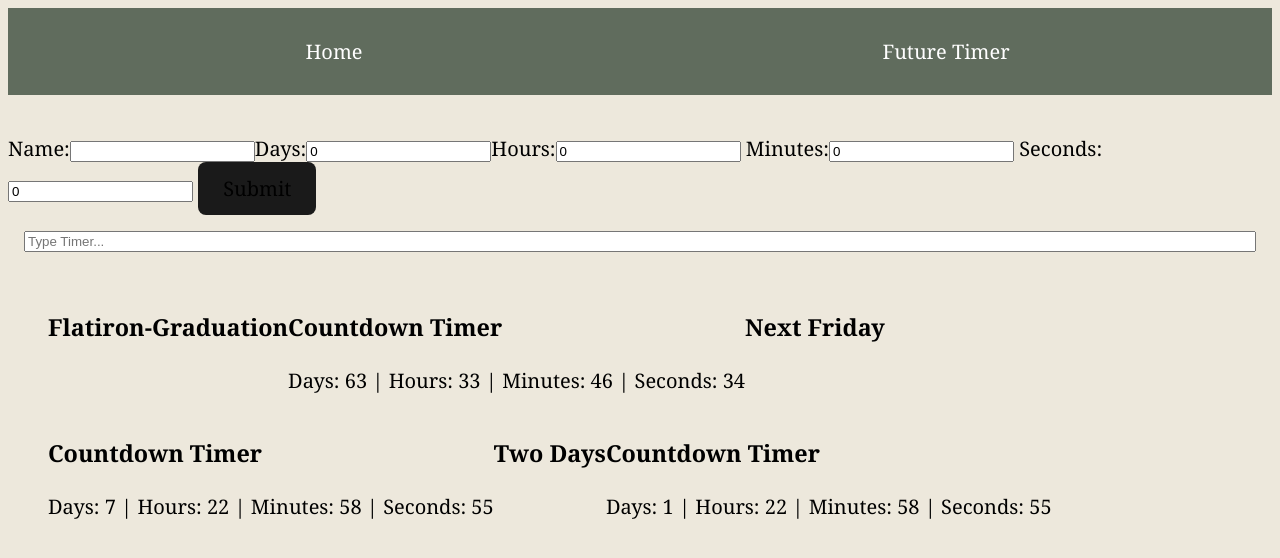
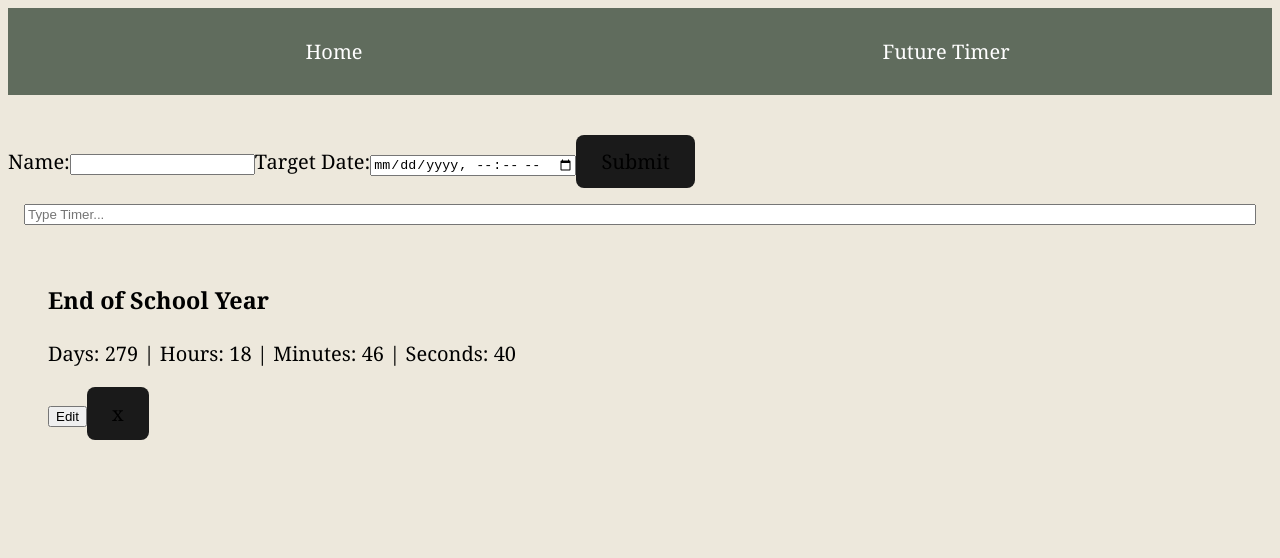
Before and after one commit to Nikki-code-svg/timercards-phase-2-project, a React (Vite) app: page /LongTimer in a window 1280 px wide. Shown: the top 558 px of the page. Built offline with nearby package versions, Linux system fonts and the light colour scheme; data requests are answered from the project's data file.

Commit message:
long timers

```diff
--- a/db.json
+++ b/db.json
@@ -38,28 +38,9 @@
   ],
   "longterm": [
     {
-      "id": "1",
-      "name": "Flatiron-Graduation",
-      "days": 63,
-      "hours": 33,
-      "minutes": 46,
-      "seconds": 39
-    },
-    {
-      "id": "783c",
-      "name": "Next Friday",
-      "days": 8,
-      "hours": 0,
-      "minutes": 0,
-      "seconds": 0
-    },
-    {
-      "id": "dfe9",
-      "name": "Two Days",
-      "days": 2,
-      "hours": 0,
-      "minutes": 0,
-      "seconds": 0
+      "id": "c759",
+      "name": "End of School Year",
+      "targetDate": "2025-06-26T17:00"
     }
   ]
 }
--- a/src/Long.css
+++ b/src/Long.css
@@ -2,3 +2,33 @@
     display:flex;
     text-align: center;
 }
+
+.longbtn-delete {
+
+}
+
+.editedbtn {
+
+}
+
+
+/* Long form  */
+.longSubbtn {
+
+}
+
+.input-form {
+
+}
+
+.cancelbtn {
+
+}
+
+.savebtn {
+
+}
+
+.edit-input {
+
+}
--- a/src/LongCard.jsx
+++ b/src/LongCard.jsx
@@ -1,22 +1,45 @@
-import { Link } from 'react-router-dom';
-import React, {useState} from "react";
+import React, { useState } from "react";
 import LongCount from "./LongCount";
+import './Long.css'
 
+function LongCard({ name, targetDate, id, handleDelete, handleUpdate }) {
+  const [isEditing, setIsEditing] = useState(false);
+  const [newName, setNewName] = useState(name);
+  const [newTargetDate, setNewTargetDate] = useState(targetDate);
 
+  const submitEdit = () => {
+    handleUpdate(id, { name: newName, targetDate: newTargetDate });
+    setIsEditing(false); // Exit edit mode
+  };
 
-function LongCard({ name, days, hours, minutes, seconds }) {
-     return (
-     <>
-      <h3>{name}</h3>
-      <LongCount
-          days={days}
-          hours={hours}
-          minutes={minutes}
-          seconds={seconds}
-         />
-
-      </>
-    )
+  return (
+    <main>
+      {isEditing ? (
+        <div>
+          <input
+            className="edit-input"
+            type="text"
+            value={newName}
+            onChange={(e) => setNewName(e.target.value)}
+          />
+          <input
+            type="datetime-local"
+            value={newTargetDate}
+            onChange={(e) => setNewTargetDate(e.target.value)}
+          />
+          <button className="savebtn" onClick={submitEdit}>Save</button>
+          <button className="cancelbtn" onClick={() => setIsEditing(false)}>Cancel</button>
+        </div>
+      ) : (
+        <div>
+          <h3>{name}</h3>
+          <LongCount targetDate={targetDate} />
+          <button className="editedbtn" onClick={() => setIsEditing(true)}>Edit</button>
+          <button className="longbtn-delete" onClick={() => handleDelete(id)}>x</button>
+        </div>
+      )}
+    </main>
+  );
 }
 
 export default LongCard;
--- a/src/LongCount.jsx
+++ b/src/LongCount.jsx
@@ -1,62 +1,34 @@
 import React, { useState, useEffect } from "react";
 
-const LongCount = ({ days, hours, minutes, seconds }) => {
-  const [timeLeft, setTimeLeft] = useState({
-    days: days || 0,
-    hours: hours || 0,
-    minutes: minutes || 0,
-    seconds: seconds || 0,
-  });
+const LongCount = ({ targetDate }) => {
+  const [timeLeft, setTimeLeft] = useState({ days: 0, hours: 0, minutes: 0, seconds: 0 });
 
   useEffect(() => {
-    let interval;
+    const interval = setInterval(() => {
+      const now = new Date();
+      const distance = new Date(targetDate) - now;
 
-    interval = setInterval(() => {
-      setTimeLeft((prevTime) => {
-        let updatedDays = prevTime.days;
-        let updatedHours = prevTime.hours;
-        let updatedMinutes = prevTime.minutes;
-        let updatedSeconds = prevTime.seconds;
+      if (distance < 0) {
+        clearInterval(interval);
+        setTimeLeft({ days: 0, hours: 0, minutes: 0, seconds: 0 });
+        return;
+      }
 
-        if (updatedSeconds === 0) {
-          if (updatedMinutes === 0) {
-            if (updatedHours === 0) {
-              if (updatedDays === 0) {
-                clearInterval(interval);
-                return prevTime;
-              }
-              updatedDays -= 1;
-              updatedHours = 23;
-            }
-            updatedHours -= 1;
-            updatedMinutes = 59;
-          }
-          updatedMinutes -= 1;
-          updatedSeconds = 59;
-        } else {
-          updatedSeconds -= 1;
-        }
+      const remainingDays = Math.floor(distance / (1000 * 60 * 60 * 24));
+      const remainingHours = Math.floor((distance % (1000 * 60 * 60 * 24)) / (1000 * 60 * 60));
+      const remainingMinutes = Math.floor((distance % (1000 * 60 * 60)) / (1000 * 60));
+      const remainingSeconds = Math.floor((distance % (1000 * 60)) / 1000);
 
-        return {
-          days: updatedDays,
-          hours: updatedHours,
-          minutes: updatedMinutes,
-          seconds: updatedSeconds,
-        };
-      });
+      setTimeLeft({ days: remainingDays, hours: remainingHours, minutes: remainingMinutes, seconds: remainingSeconds });
     }, 1000);
 
     return () => clearInterval(interval);
-  }, []);
-
-
-  const { days: remainingDays, hours: remainingHours, minutes: remainingMinutes, seconds: remainingSeconds } = timeLeft;
+  }, [targetDate]);
 
   return (
     <div>
-      <h3>Countdown Timer</h3>
       <p>
-        Days: {remainingDays} | Hours: {remainingHours} | Minutes: {remainingMinutes} | Seconds: {remainingSeconds}
+        Days: {timeLeft.days} | Hours: {timeLeft.hours} | Minutes: {timeLeft.minutes} | Seconds: {timeLeft.seconds}
       </p>
     </div>
   );
--- a/src/LongForm.jsx
+++ b/src/LongForm.jsx
@@ -1,42 +1,20 @@
 import React, { useState } from "react";
+import "./Long.css"
 
-function LongForm({addTimer}) {
-    const [ days, setDays ] = useState(0);
-    const [ hours, setHours ] = useState(0);
-    const [ minutes, setMinutes ] = useState(0);
-    const [ seconds, setSeconds ] = useState(0);
+function LongForm({ addTimer }) {
+  const [name, setName] = useState("");
+  const [targetDate, setTargetDate] = useState("");
 
-    const [ name, setName ] = useState("");
+  const handleNameChange = (e) => setName(e.target.value);
 
-    const handleDaysChange = (e) => {
-        setDays(parseInt(e.target.value));
-    }
-
-    const handleHoursChange = (e) => {
-        setHours(parseInt(e.target.value));
-    }
-
-    const handleMinutesChange = (e) => {
-        setMinutes(parseInt(e.target.value));
-    }
-    const handleSecondsChange = (e) => {
-        setSeconds(parseInt(e.target.value));
-    }
-    const handleNameChange = (e) => {
-        setName(e.target.value)
-
-    }
+  const handleDateChange = (e) => setTargetDate(e.target.value);
 
   function handleSubmit(e) {
     e.preventDefault();
 
-
     const timerData = {
       name,
-    days,
-    hours,
-    minutes,
-    seconds
+      targetDate,
     };
 
     fetch("http://localhost:3000/longterm", {
@@ -49,56 +27,27 @@ fetch("http://localhost:3000/longterm", {
       .then((response) => response.json())
       .then((data) => {
         addTimer(data);
-    setHours(0);
-    setMinutes(0);
-    setSeconds(0);
+        setName("");
+        setTargetDate("");
       })
       .catch((error) => {
         console.error(error);
       });
   }
+
   return (
-
-    <form onSubmit={handleSubmit}>
+    <form  className="longSubbtn" onSubmit={handleSubmit}>
       <label>
         Name:
-         <input type="name"
-          value={name}
-          onChange={handleNameChange} />
+        <input className="input-form" type="text" value={name} onChange={handleNameChange} />
       </label>
       <label>
-        Days:
-        <input type="number"
-        value={days}
-         onChange={handleDaysChange} />
+        Target Date:
+        <input className="input-form" type="datetime-local" value={targetDate} onChange={handleDateChange} />
       </label>
-     <label>
-        Hours:
-        <input type="number"
-        value={hours}
-         onChange={handleHoursChange} />
-     </label>
-     {` `}
-     <label>
-        Minutes:
-        <input type="number"
-        value={minutes}
-        onChange={handleMinutesChange} />
-     </label>
-     {` `}
-     <label>
-        Seconds:
-        <input type="number"
-        value={seconds}
-        onChange={handleSecondsChange} />
-     </label>
-       {` `}
       <button className="longbtn-delete" type="submit">Submit</button>
-
     </form>
   );
-
-
-};
+}
 
 export default LongForm;
--- a/src/LongList.jsx
+++ b/src/LongList.jsx
@@ -1,27 +1,21 @@
 import React from "react";
 import LongCard from "./LongCard";
 
-
-function LongList({ time }) {
+function LongList({ time, handleDelete, handleUpdate}) {
   return (
-
     <ul className="cards">
       {time.map(longterm => (
-
         <LongCard
           key={longterm.id}
+          id={longterm.id}
           name={longterm.name}
-              days={longterm.days}
-              hours={longterm.hours}
-              minutes={longterm.minutes}
-              seconds={longterm.seconds}
+          targetDate={longterm.targetDate}
+          handleDelete={handleDelete}
+          handleUpdate={handleUpdate}
         />
       ))}
-
     </ul>
-
   );
-
 }
 
 export default LongList;
--- a/src/LongTimer.jsx
+++ b/src/LongTimer.jsx
@@ -29,11 +29,53 @@ function addTimer(newTimer) {
   setLongTimers([...longTimers, newTimer])
 }
 
+const handleDelete = (id) => {
+  fetch(`http://localhost:3000/longterm/${id}`, {
+    method: 'DELETE',
+  })
+  .then(response => {
+    if (response.ok) {
+      setLongTimers(prevTimers => prevTimers.filter(timer => timer.id !== id));
+    } else {
+      console.error('Failed to delete the timer');
+    }
+  })
+  .catch(error => console.error('Error deleting timer:', error));
+};
+
+
+const handleUpdate = (id, updatedData) => {
+  fetch(`http://localhost:3000/longterm/${id}`, {
+    method: 'PATCH',
+    headers: {
+      'Content-Type': 'application/json',
+    },
+    body: JSON.stringify(updatedData),
+  })
+  .then(res => {
+    if (res.ok) {
+      return res.json();
+    } else {
+      throw new Error('Failed to update the timer');
+    }
+  })
+  .then(updatedTimer => {
+    console.log('Updated Timer:', updatedTimer);
+    setLongTimers(prevTimers =>
+      prevTimers.map(timer =>
+        timer.id === id ? updatedTimer : timer
+      )
+    );
+    console.log('Timer updated successfully');
+  })
+
+  .catch(error => console.error('Error patching timer:', error));
+};
+
+
 const handleTimerFilter = longTimers.filter(timer =>
     timer.name.toLowerCase().includes(longfilter.toLowerCase())
   );
-
-
 
 
 return (
@@ -42,7 +84,7 @@ return (
         <NavBar />
         <LongForm addTimer={addTimer}/>
         <LongSearch filterTimer={longfilter} setFilterTimer={setLongFilter} />
-        <LongList time={handleTimerFilter} />
+        <LongList time={handleTimerFilter} handleDelete={handleDelete} handleUpdate={handleUpdate}/>
 
 
        </div>
```
Also changed, not shown: src/TimeCardForm.jsx (line endings or trailing spaces). Lines whose indentation alone changed are shown as unchanged.
